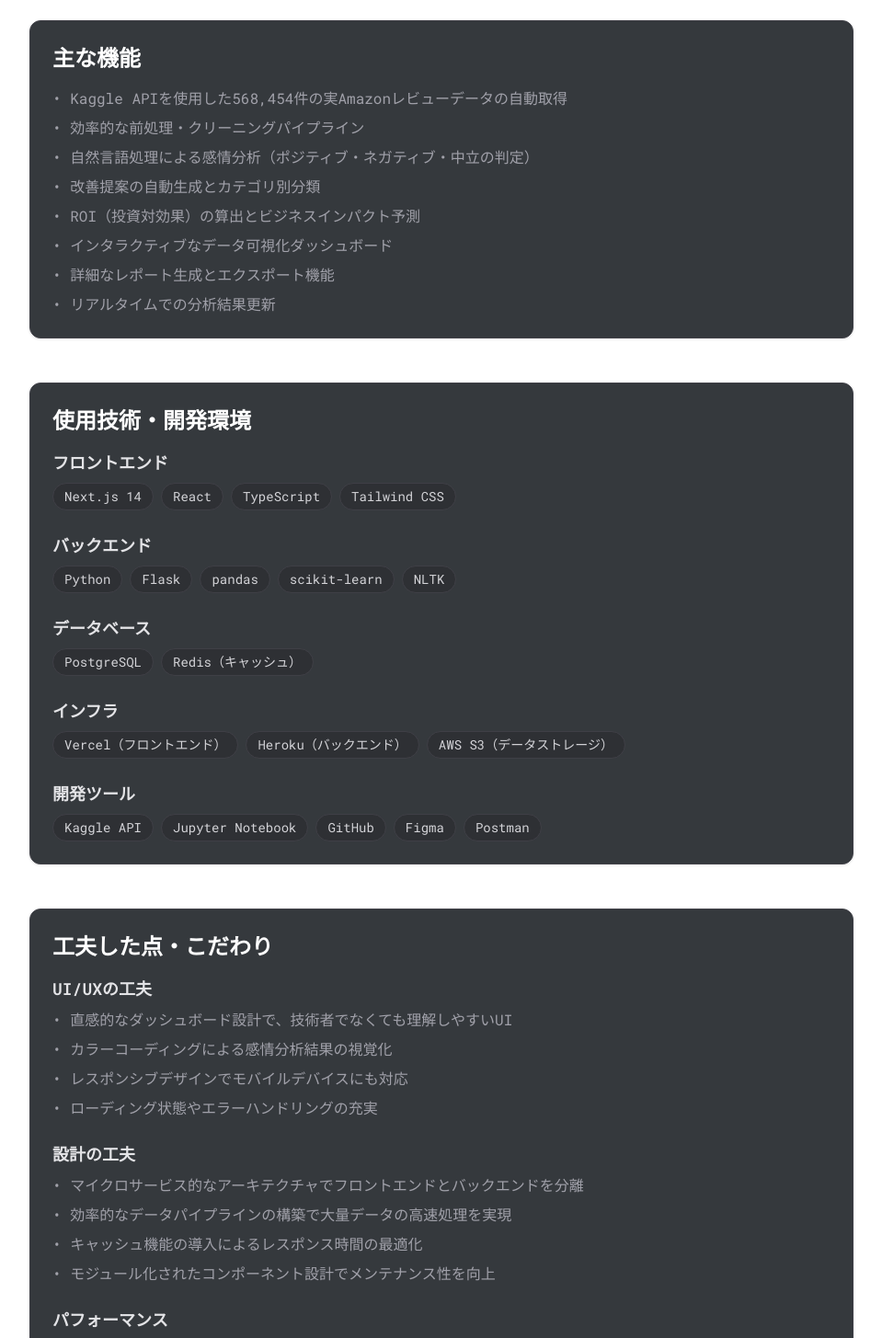
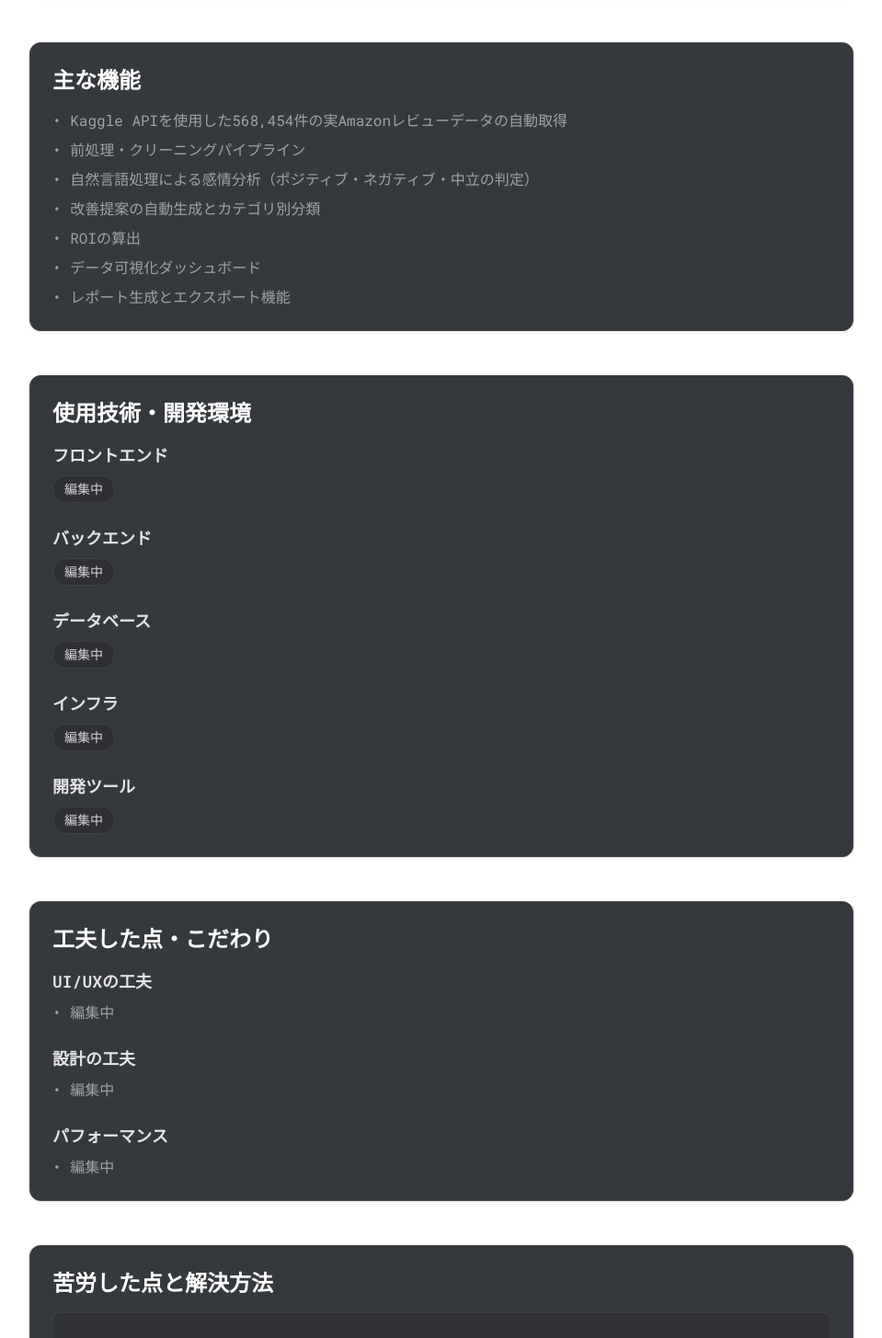
Before and after one commit to temmie0232/my-portfolio, a Next.js app: page /apps/amazon-review-analyzer in a window 1280 px wide. Shown: the part 1307-2762 px from the top of the page at 92% size, without its empty margins (160-1119 px from the left). Built offline with nearby package versions, Linux system fonts and the light colour scheme.

Commit message:
update: 内容の編集

```diff
--- a/src/app/apps/amazon-review-analyzer/page.tsx
+++ b/src/app/apps/amazon-review-analyzer/page.tsx
@@ -4,9 +4,9 @@ import ProjectDetailSection from '@/components/ui/ProjectDetailSection';
 
 const AmazonReviewAnalyzerPage = () => {
     const projectDetails = {
-        // ① タイトル・概要
+        // タイトル・概要
         title: "Amazon レビュー分析システム",
-        shortDescription: "AIを活用してAmazonレビューから感情分析を行い、具体的な改善提案とROIを算出するビジネスインテリジェンスツール",
+        shortDescription: "AIを活用してAmazonレビューから感情分析を行い、具体的な改善提案とROIを算出するツール",
         screenshots: [
             {
                 type: 'image' as const,
@@ -40,102 +40,67 @@ const AmazonReviewAnalyzerPage = () => {
             }
         ],
 
-        // ② 開発背景・目的
+        // 開発背景・目的
         development: {
-            background: "従来のレビュー分析は手動で行われることが多く、大量のデータから具体的な改善点を抽出するのに時間がかかっていました。また、単なる感情分析だけでは、実際のビジネス改善に繋がる具体的なアクションプランが見えにくいという課題がありました。",
-            target: "企業のマーケティング担当者や商品開発者、ECサイト運営者を主なターゲットとし、客観的で戦略的な意思決定を支援することを目的としています。また、データサイエンスや機械学習のスキル習得も重要な目的の一つです。"
+            background: "大規模言語モデルを使用したアプリケーションを実際に開発してみたいと考えていました。当初は文章から感情を読み取るだけのシンプルなツールを想定していましたが、開発を進める中でビジネス領域への応用可能性を検討し、Amazonの商品レビューを分析するツールとして発展させることにしました。",
+            target: "Kaggle上で公開されているAmazon商品レビュー56万件を用いてBERTベースの感情分析モデルを構築し、文章の感情判定に加え具体的な商品改善提案とROI予測まで自動生成するシステムの開発を目指しました。また、非エンジニアでも活用できるよう、CSVアップロード機能を備えたWebアプリケーションとして実装し、実際のビジネス現場での運用を想定したツールの構築を行いました。"
         },
 
-        // ③ 主な機能
+        // 主な機能
         features: [
             "Kaggle APIを使用した568,454件の実Amazonレビューデータの自動取得",
-            "効率的な前処理・クリーニングパイプライン",
+            "前処理・クリーニングパイプライン",
             "自然言語処理による感情分析（ポジティブ・ネガティブ・中立の判定）",
             "改善提案の自動生成とカテゴリ別分類",
-            "ROI（投資対効果）の算出とビジネスインパクト予測",
-            "インタラクティブなデータ可視化ダッシュボード",
-            "詳細なレポート生成とエクスポート機能",
-            "リアルタイムでの分析結果更新"
+            "ROIの算出",
+            "データ可視化ダッシュボード",
+            "レポート生成とエクスポート機能",
         ],
 
-        // ④ 使用技術・開発環境
+        // 使用技術・開発環境
         techStack: {
             frontend: [
-                "Next.js 14",
-                "React",
-                "TypeScript",
-                "Tailwind CSS"
+                "編集中",
             ],
             backend: [
-                "Python",
-                "Flask",
-                "pandas",
-                "scikit-learn",
-                "NLTK"
+                "編集中",
             ],
             database: [
-                "PostgreSQL",
-                "Redis（キャッシュ）"
+                "編集中",
             ],
             infrastructure: [
-                "Vercel（フロントエンド）",
-                "Heroku（バックエンド）",
-                "AWS S3（データストレージ）"
+                "編集中",
             ],
             tools: [
-                "Kaggle API",
-                "Jupyter Notebook",
-                "GitHub",
-                "Figma",
-                "Postman"
+                "編集中",
             ]
         },
 
-        // ⑤ 工夫した点・こだわり
+        // 工夫した点・こだわり
         improvements: {
             uiux: [
-                "直感的なダッシュボード設計で、技術者でなくても理解しやすいUI",
-                "カラーコーディングによる感情分析結果の視覚化",
-                "レスポンシブデザインでモバイルデバイスにも対応",
-                "ローディング状態やエラーハンドリングの充実"
+                "編集中",
             ],
             design: [
-                "マイクロサービス的なアーキテクチャでフロントエンドとバックエンドを分離",
-                "効率的なデータパイプラインの構築で大量データの高速処理を実現",
-                "キャッシュ機能の導入によるレスポンス時間の最適化",
-                "モジュール化されたコンポーネント設計でメンテナンス性を向上"
+                "編集中",
             ],
             performance: [
-                "バッチ処理とリアルタイム処理の使い分けによる性能最適化",
-                "データベースインデックスの最適化で検索処理を高速化",
-                "CDNを活用した静的リソースの配信最適化",
-                "エラー監視システムの導入で安定稼働を確保"
+                "編集中",
             ]
         },
 
-        // ⑥ 苦労した点と解決方法
+        // 苦労した点と解決方法
         challenges: [
             {
-                problem: "568,454件の大量データ処理でメモリ不足エラーが頻発し、処理が途中で止まってしまう問題が発生しました。",
-                solution: "データをチャンク（小さな塊）に分割して段階的に処理するバッチ処理システムを導入し、pandasのchunksize パラメータを活用してメモリ使用量を制御しました。",
-                learning: "大規模データ処理では、一度にすべてを処理しようとせず、適切なサイズに分割することの重要性を学びました。また、メモリプロファイリングツールの使い方も習得できました。"
-            },
-            {
-                problem: "自然言語処理の精度が思ったより低く、特に皮肉や複雑な表現を含むレビューの感情分析で誤判定が多発していました。",
-                solution: "複数の機械学習モデル（VADER、TextBlob、カスタムモデル）を組み合わせたアンサンブル手法を採用し、重み付け投票により最終的な感情スコアを算出するようにしました。",
-                learning: "単一のモデルに依存せず、複数のアプローチを組み合わせることで精度を向上させられることを実践的に学びました。前処理の重要性も再認識できました。"
-            },
-            {
-                problem: "フロントエンドとバックエンドの API 連携で CORS エラーやレスポンス時間の問題が発生し、ユーザーエクスペリエンスが悪化していました。",
-                solution: "適切な CORS 設定の実装と、GraphQL の導入によるクエリ最適化、さらにRedisを使ったキャッシュシステムを構築してレスポンス時間を大幅に改善しました。",
-                learning: "API設計の重要性とキャッシュ戦略について深く理解できました。また、パフォーマンス測定ツールを使った定量的な改善アプローチも身につきました。"
+                problem: "編集中",
+                solution: "編集中",
+                learning: "編集中"
             }
         ],
 
-        // ⑦ GitHub・デモリンク
+        // GitHub・デモリンク
         links: {
-            github: "https://github.com/your-username/amazon-review-analyzer",
-            demo: "https://amazon-review-analyzer.vercel.app"
+            github: "https://github.com/temmie0232/amazon-review-analyzer",
         }
     };
 
```
